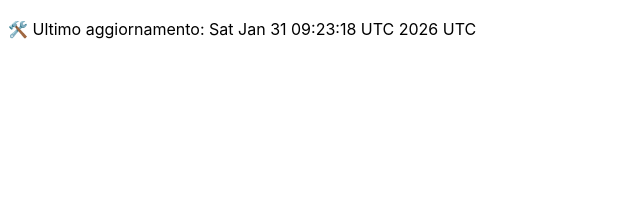
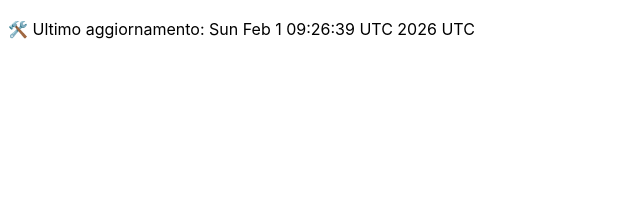
Before and after one commit to DanteTrb/DanteTrb.github.io, a Jekyll site: the page built from badges.md, in a window 1280 px wide. Shown: the top 213 px of the page, without its empty margins (0-640 px from the left). Built offline with Jekyll 4.4.1, drawn with Linux system fonts in a browser that asks for light colours; our own code applies the rules of GitHub Pages for plain Markdown files.

Commit message:
🛠️ Aggiornamento automatico badge

```diff
--- a/badges.md
+++ b/badges.md
@@ -1 +1 @@
-🛠️ Ultimo aggiornamento: Sat Jan 31 09:23:18 UTC 2026 UTC
+🛠️ Ultimo aggiornamento: Sun Feb  1 09:26:39 UTC 2026 UTC
```
